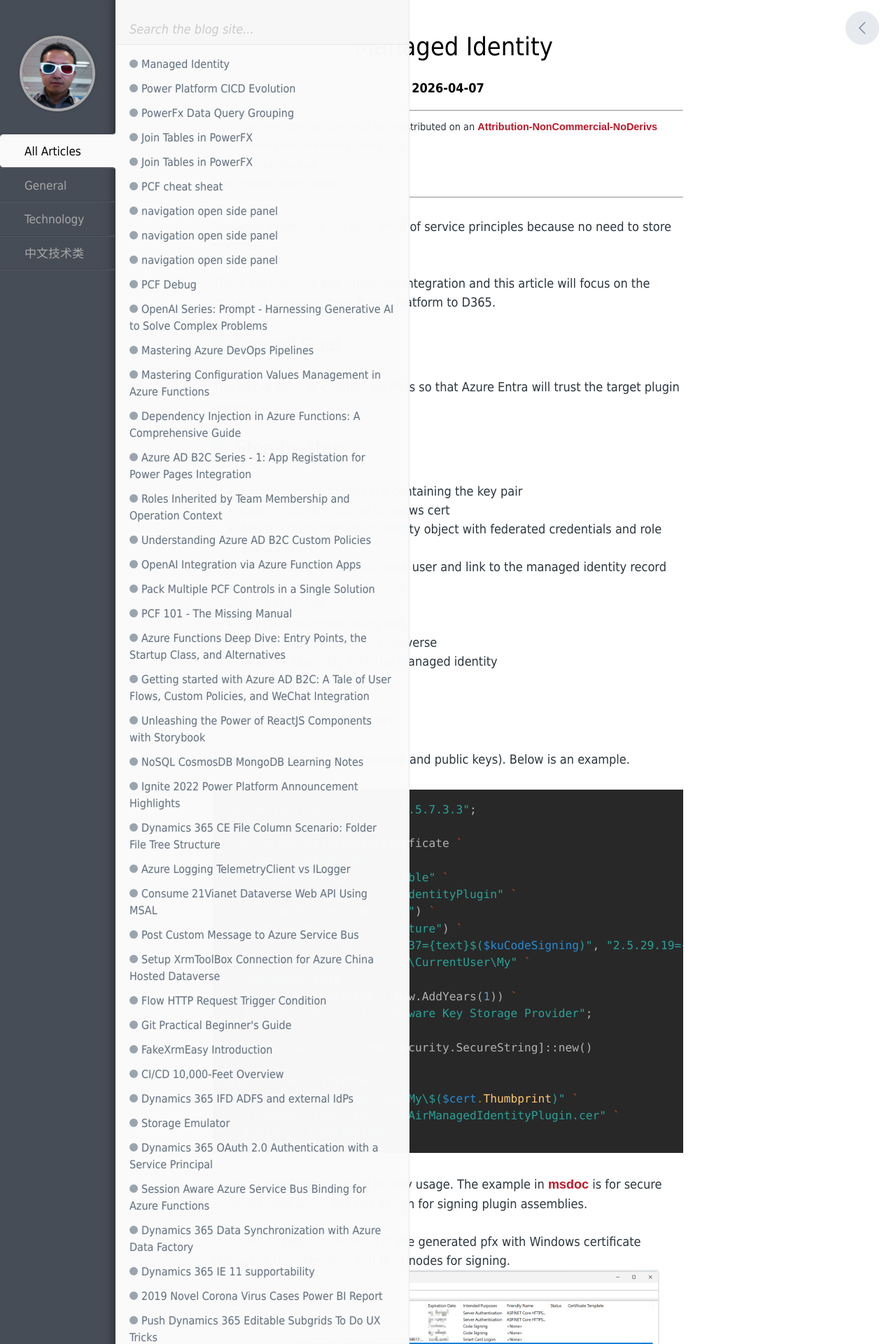
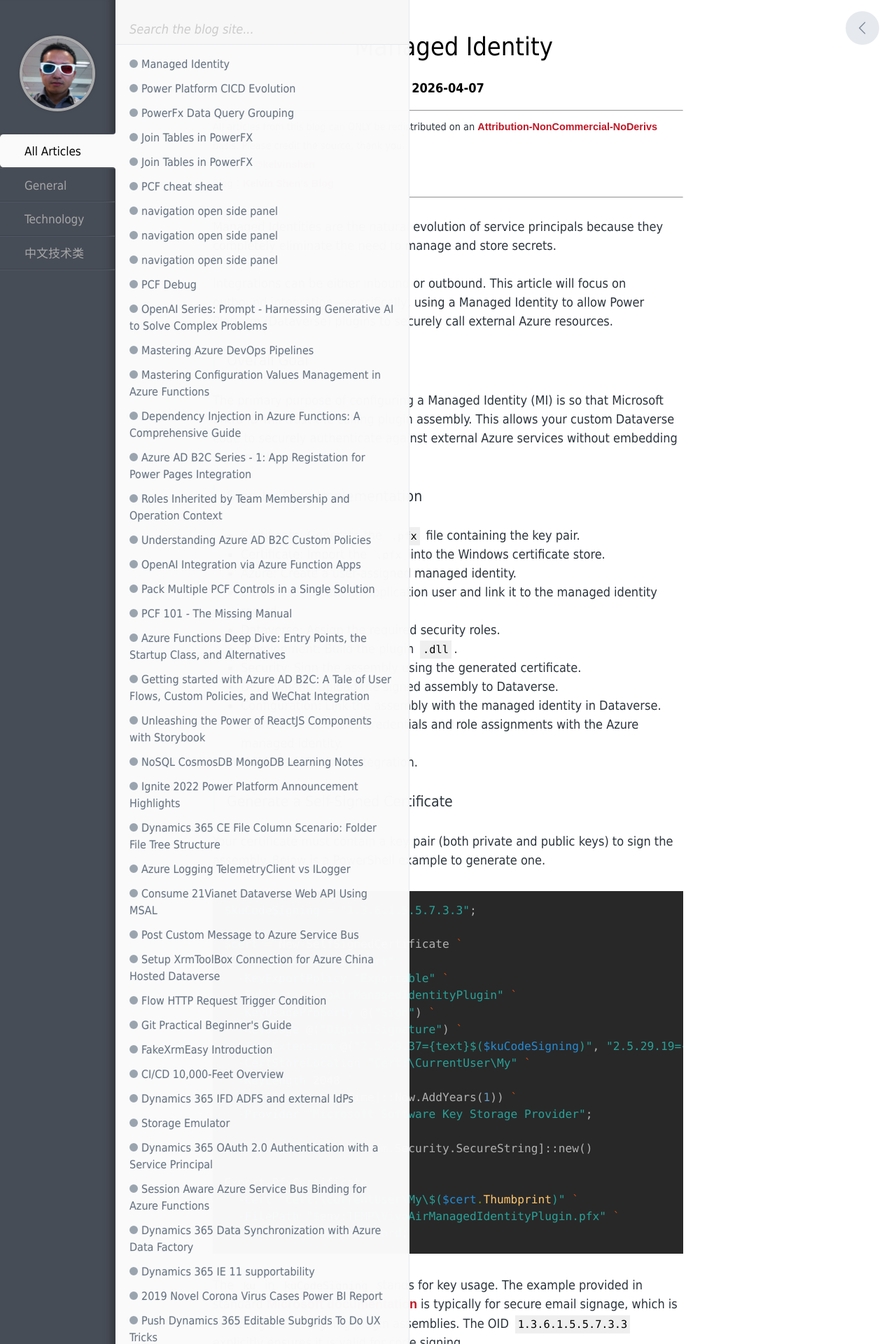
Before and after one commit to nzkelvin/nzkelvin.github.io, a Jekyll site: the page built from _posts/2026-04-07-managed-identity.markdown, in a window 1280 px wide. Shown: the top 1920 px of the page at 70% size. Built offline with Jekyll 4.4.1, drawn with Linux system fonts in a browser that asks for light colours; comment, search, counter and statistics services are not loaded; some of the changed text lies outside the part shown.

Commit message:
managed identity

````diff
--- a/_posts/2026-04-07-managed-identity.markdown
+++ b/_posts/2026-04-07-managed-identity.markdown
@@ -4,35 +4,36 @@
 title:  "Managed Identity"
 date:   2026-04-07 08:00:00 +0800
 categories: Technology
-tags: [Power Platform, ALM, Twitter, Facebook, LinkedIn]
+tags: [Power Platform, ALM, Azure, Integration, Twitter, Facebook, LinkedIn]
 sharing:
     twitter: "Managed Identity"
     facebook: "Managed Identity"
     linkedin: "Managed Identity"
 ---
 
-Managed Identity is the next level of service principles because no need to store secrets.
+Managed Identities are the natural evolution of service principals because they completely eliminate the need to manage and store secrets.
 
-There are inbound and outbound integration and this article will focus on the outbound, meaning from Power Platform to D365.
+Integrations can be either inbound or outbound. This article will focus on outbound integration—specifically, using a Managed Identity to allow Power Platform (Dataverse) plugins to securely call external Azure resources.
 
-## Overall Goal
-The whole point of creating an MI is so that Azure Entra will trust the target plugin assembly.
+### Overall Goal
+The primary purpose of configuring a Managed Identity (MI) is so that Microsoft Entra ID will trust the calling plugin assembly. This allows your custom Dataverse code to securely authenticate against external Azure services without embedding credentials.
 
-## Step-by-step
+### Step-by-Step Implementation
 
-- Cert: generate the pfx file containing the key pair
-- Cert: import the pfx as Windows cert
-- Azure: create managed identity object with federated credentials and role assignments
-- Dataverse: create application user and link to the managed identity record
-- Dataverse: add security role
-- Build Plugin dll
-- Sign the assembly using cert
-- Upload the assembly to Dataverse
-- Link the assembly with the managed identity
-- Test
+- Certificate: Generate the `.pfx` file containing the key pair.
+- Certificate: Import the `.pfx` into the Windows certificate store.
+- Azure: Create a user-assigned managed identity.
+- Dataverse: Create an application user and link it to the managed identity record.
+- Dataverse: Assign the required security roles.
+- Development: Build the plugin `.dll`.
+- Security: Sign the assembly using the generated certificate.
+- Deployment: Upload the signed assembly to Dataverse.
+- Configuration: Link the assembly with the managed identity in Dataverse.
+- Azure: Add federated credentials and role assignments with the Azure managed identity.
+- Validation: Test the integration.
 
-### Generate self signed cert
-cert contains the key pair (private and public keys). Below is an example.
+### Generate a Self-Signed Certificate
+Your certificate must contain a key pair (both private and public keys) to sign the assembly. Below is a PowerShell example to generate one.
 
 ```powershell
 $kuCodeSigning = "1.3.6.1.5.5.7.3.3";
@@ -53,28 +54,36 @@
 
 Export-PfxCertificate `
   -Cert "Cert:\CurrentUser\My\$($cert.Thumbprint)" `
-  -FilePath "$env:TEMP\VivoAirManagedIdentityPlugin.cer" `
+  -FilePath "$env:TEMP\VivoAirManagedIdentityPlugin.pfx" `
   -Password $emptyPassword;
 ```
 
-ku in kuCodeSigning stands for key usage. The example in [msdoc](https://learn.microsoft.com/en-us/power-platform/admin/set-up-managed-identity) is for secure email signage which will not design for signing plugin assemblies.
+The `ku` in `kuCodeSigning` stands for key usage. The example provided in standard [Microsoft documentation](https://learn.microsoft.com/en-us/power-platform/admin/set-up-managed-identity) is typically for secure email signage, which is not designed for signing plugin assemblies. The OID `1.3.6.1.5.5.7.3.3` explicitly ensures it is valid for code signing.
 
-You need to register the keys of the generated pfx with Windows certificate storage in both Personal and Root nodes for signing.
+You need to register the keys of the generated `.pfx` file within the Windows certificate storage. Ensure it is placed in both the Personal and Trusted Root Certification Authorities nodes for successful signing.
 ![image](../images/2026-04-07-managed-identity/key-storage.png)
 
-### Signing tool
+### Signing Tool
+Use the Windows SDK SignTool to apply the certificate to your assembly.
 ![image](../images/2026-04-07-managed-identity/signtool-windows-sdk.png)
 
 ### Create a Managed Identity Record in Dataverse
-Do so by create an app user.
+You can establish this link by creating an application user in the Power Platform admin center.
 ![image](../images/2026-04-07-managed-identity/create-managed-identity-record.png)
 
-### Add Federated Security in Azure Managed Idenity
-The subject string is used to ping point the intended caller plugin assembly and it formate has changed from v1 to v2.
+### Calling Managed Identity for Bear Token
+```CSharp
+        public string GetToken(List<string> scopes)
+        {
+            return _managedIdentityService.AcquireToken(scopes);
+        }
+```
 
-## Managed Identity Basics
-### User MI and System MI
-We create a user MI here
+### Add Federated Security in Azure
+When configuring the federated credentials in Azure, the subject string is used to pinpoint the intended caller plugin assembly. Note that the expected subject format has changed from v1 to v2.
+
+### Managed Identity Basics
+There are two types of Managed Identities: System-Assigned and User-Assigned. For Power Platform plugins connecting to Azure, we create and utilize a User-Assigned Managed Identity.
 
 ## References
 - [Set up managed identity for Power Platform Plugins](https://www.clive-oldridge.com/azure/2024/10/14/set-up-managed-identity-for-power-platform-plugins.html)
@@ -82,3 +91,7 @@
 - [Set up Power Platform managed identity for Dataverse plug-ins or plug-in packages](https://learn.microsoft.com/en-us/power-platform/admin/set-up-managed-identity)
 - [SignTool.exe (Sign Tool)](https://learn.microsoft.com/en-us/dotnet/framework/tools/signtool-exe)
 - [New-SelfSignedCertificate](https://learn.microsoft.com/en-us/powershell/module/pki/new-selfsignedcertificate?view=windowsserver2025-ps#example-3)
+
+## Future Posts
+- Managed Identity with Plugin Packages
+- Managed Identity with vNet and apim
````
